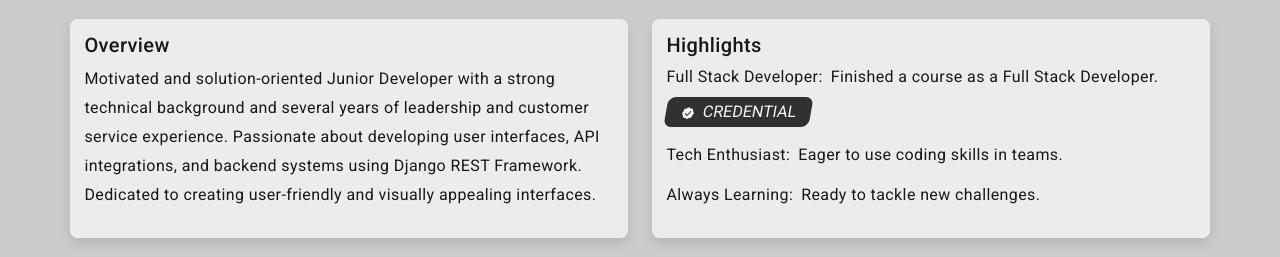
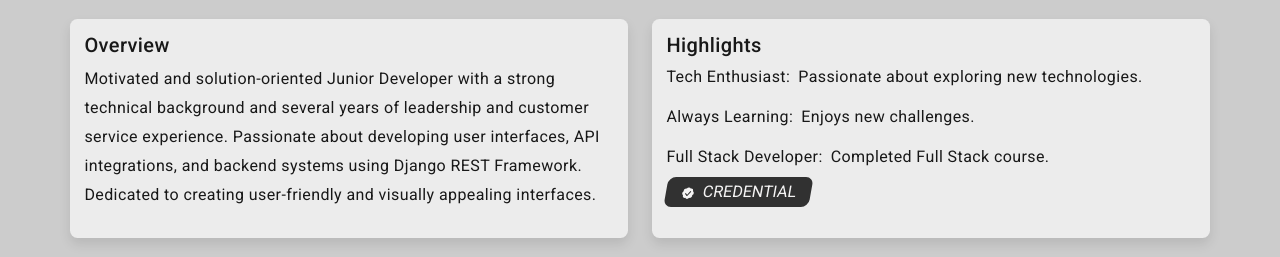
Before and after one commit to j0hanz/j0hanz-portfolio, a React (Vite) app: page / in a window 1280 px wide. Shown: the part 541-798 px from the top of the page. Built offline with nearby package versions, Linux system fonts and the light colour scheme; no server answers.

Commit message:
Revised descriptions and reordering

```diff
--- a/src/data/aboutMeItems.ts
+++ b/src/data/aboutMeItems.ts
@@ -4,19 +4,19 @@ const aboutMeItems: Array<{
   hasCredential: boolean;
 }> = [
   {
-    title: 'Full Stack Developer',
-    description: 'Finished a course as a Full Stack Developer.',
-    hasCredential: true,
-  },
-  {
     title: 'Tech Enthusiast',
-    description: 'Eager to use coding skills in teams.',
+    description: 'Passionate about exploring new technologies.',
     hasCredential: false,
   },
   {
     title: 'Always Learning',
-    description: 'Ready to tackle new challenges.',
+    description: 'Enjoys new challenges.',
     hasCredential: false,
+  },
+  {
+    title: 'Full Stack Developer',
+    description: 'Completed Full Stack course.',
+    hasCredential: true,
   },
 ];
 
```
